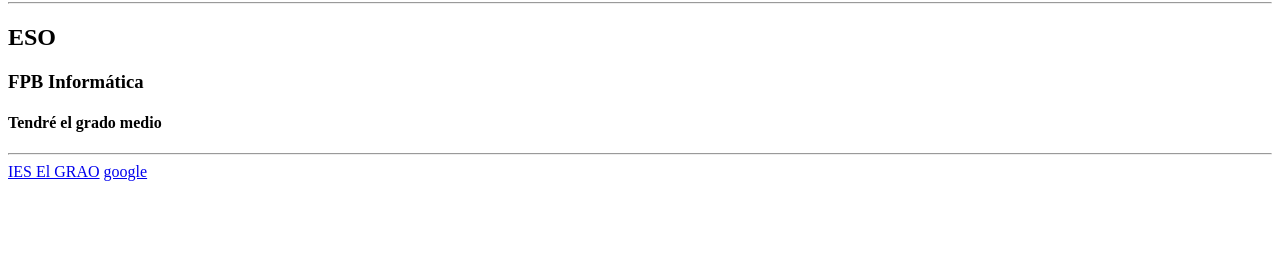
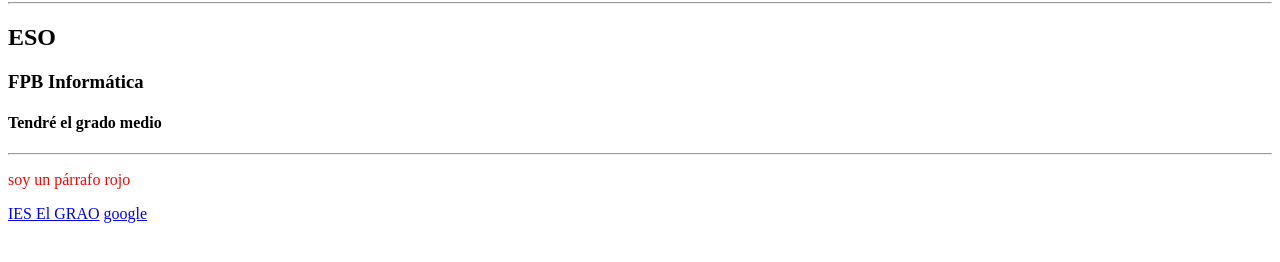
Before and after one commit to 10376074/test1, a plain HTML site: page index.html in a window 1280 px wide. Shown: the part 78-340 px from the top of the page. Drawn offline with Linux system fonts and the light colour scheme.

Commit message:
color rojo

```diff
--- a/index.html
+++ b/index.html
@@ -12,6 +12,7 @@
 <h3>FPB Informática</h3>
 <h4> Tendré el grado medio</h4>
 <hr>
+<p style="color: red;">soy un párrafo rojo</p>
 <a href="https://mestreacasa.gva.es/web/ieselgrao/" target="_blank">IES El GRAO</a>
 <a href="https://www.google.es/" target="_blank">google</a>
 </body>
```
